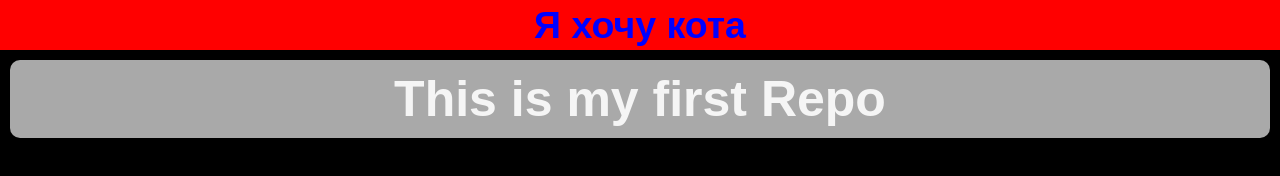
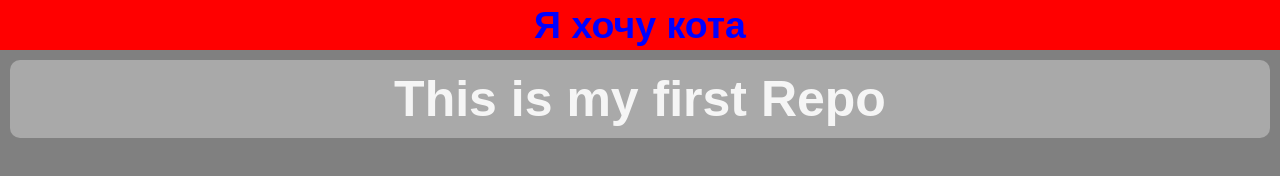
Before and after one commit to remix2021687/Test-Repo, a plain HTML site: page index.html in a window 1280 px wide. Drawn offline with Linux system fonts and the light colour scheme.

Commit message:
add file

```diff
--- a/style.css
+++ b/style.css
@@ -4,10 +4,6 @@
     margin: 0;
     padding: 0;
     font-family: sans-serif;
-}
-
-body {
-    background-color: black;
 }
 
 h1 {
@@ -31,4 +27,5 @@ h1 {
 body {
     font-size: 25px;
     color: blue;
+    background-color: gray;
 }
```
Also changed, not shown: 1 other file.
